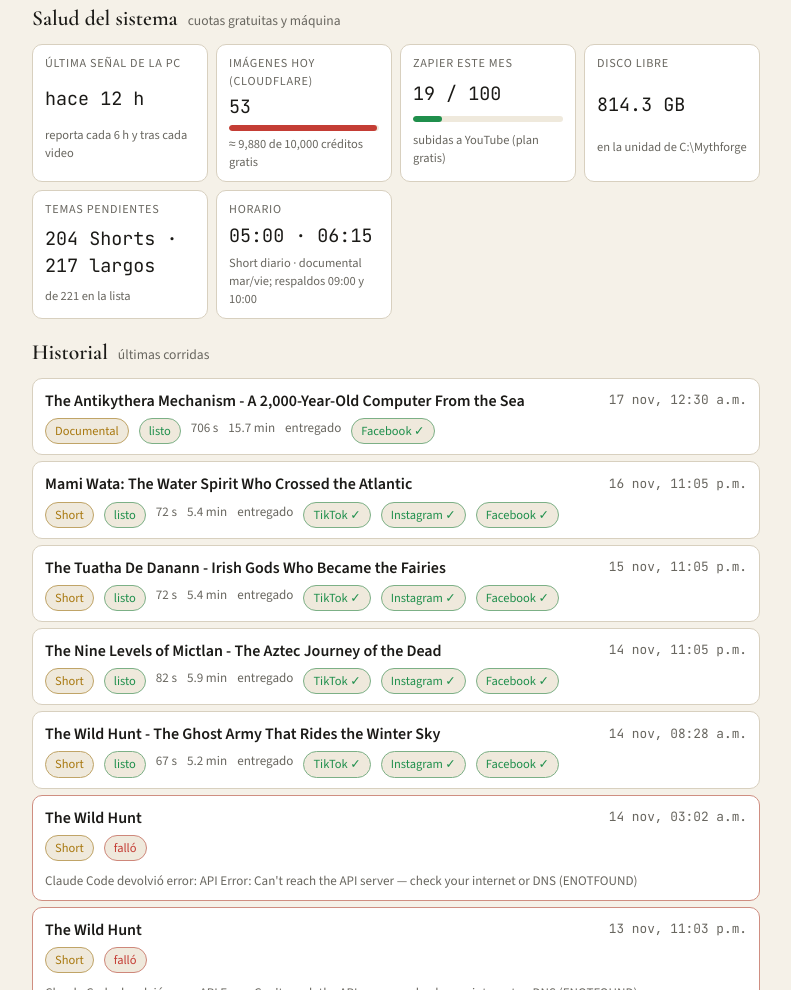
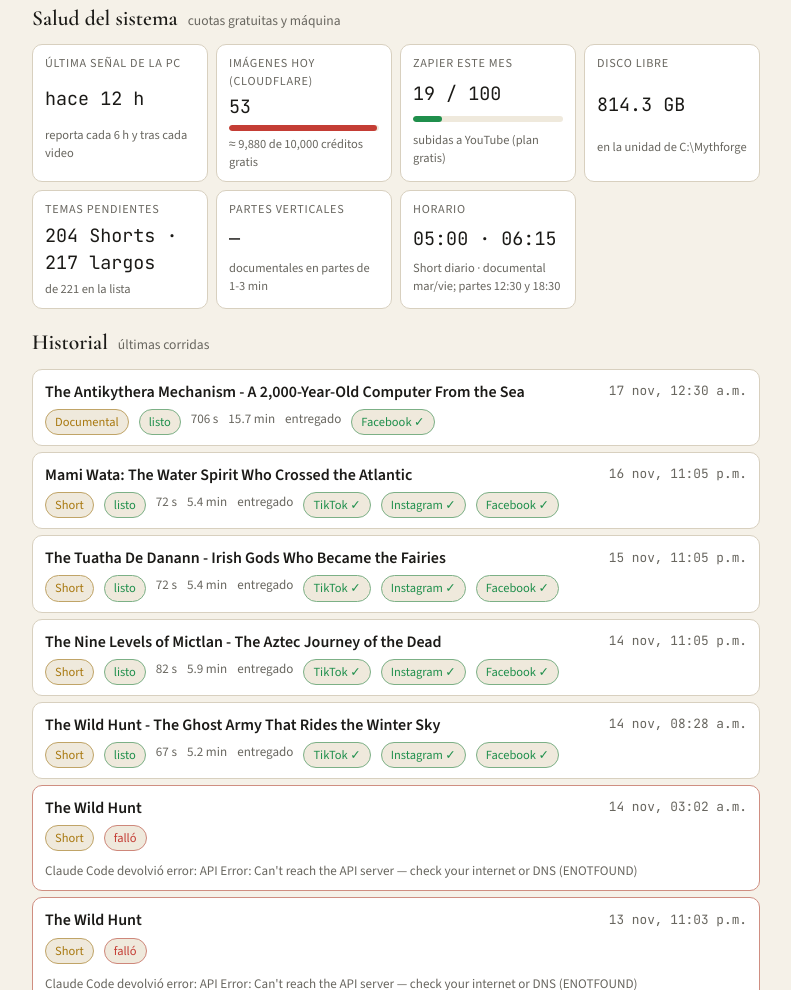
Before and after one commit to Juandegates/forgotten-folklore-status, a plain HTML site: page index.html in a window 1280 px wide. Shown: the part 2493-3483 px from the top of the page, without its empty margins (244-1035 px from the left). Drawn offline with nearby package versions, Linux system fonts and the light colour scheme.

Commit message:
index.html actualizado

```diff
--- a/index.html
+++ b/index.html
@@ -273,7 +273,8 @@ footer { color: var(--muted); font-size: .8rem; text-align: center; }
       tile("Zapier este mes", zp + " / " + zl, "subidas a YouTube (plan gratis)", zp / zl * 100) +
       tile("Disco libre", (q.disk_free_gb >= 0 ? q.disk_free_gb + " GB" : "—"), "en la unidad de C:\\Mythforge", null) +
       tile("Temas pendientes", num(q.topics_pending_short) + " Shorts · " + num(q.topics_pending_long) + " largos", "de " + num(q.topics_total) + " en la lista", null) +
-      tile("Horario", "05:00 · 06:15", "Short diario · documental mar/vie; respaldos 09:00 y 10:00", null);
+      tile("Partes verticales", st.parts ? (num(st.parts.pending) + " en cola") : "—", st.parts ? ("hoy " + st.parts.published_today + "/" + st.parts.per_day + " · TikTok e Instagram" + (st.parts.next ? " · sigue: " + esc(st.parts.next) : "")) : "documentales en partes de 1-3 min", null) +
+      tile("Horario", "05:00 · 06:15", "Short diario · documental mar/vie; partes 12:30 y 18:30", null);
 
     // historial
     var hist = (st.history || []).slice().reverse();
```
